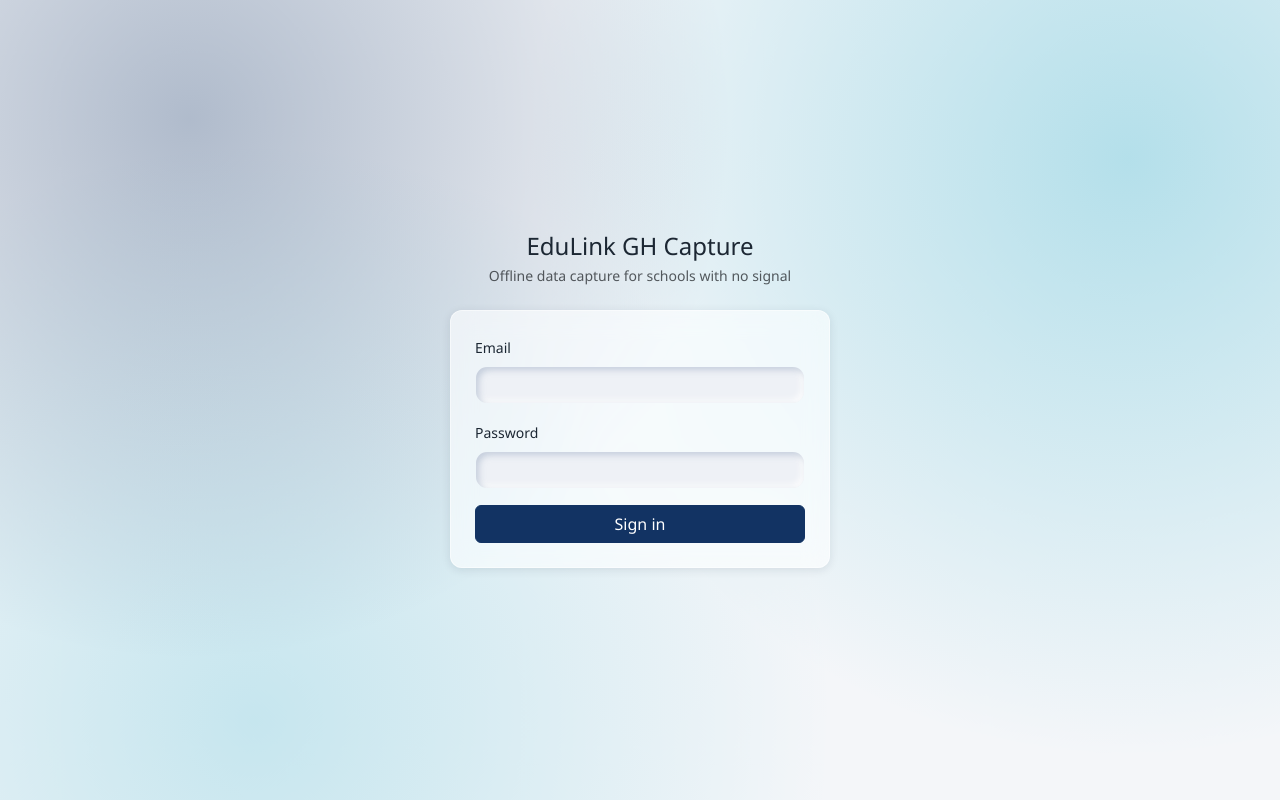
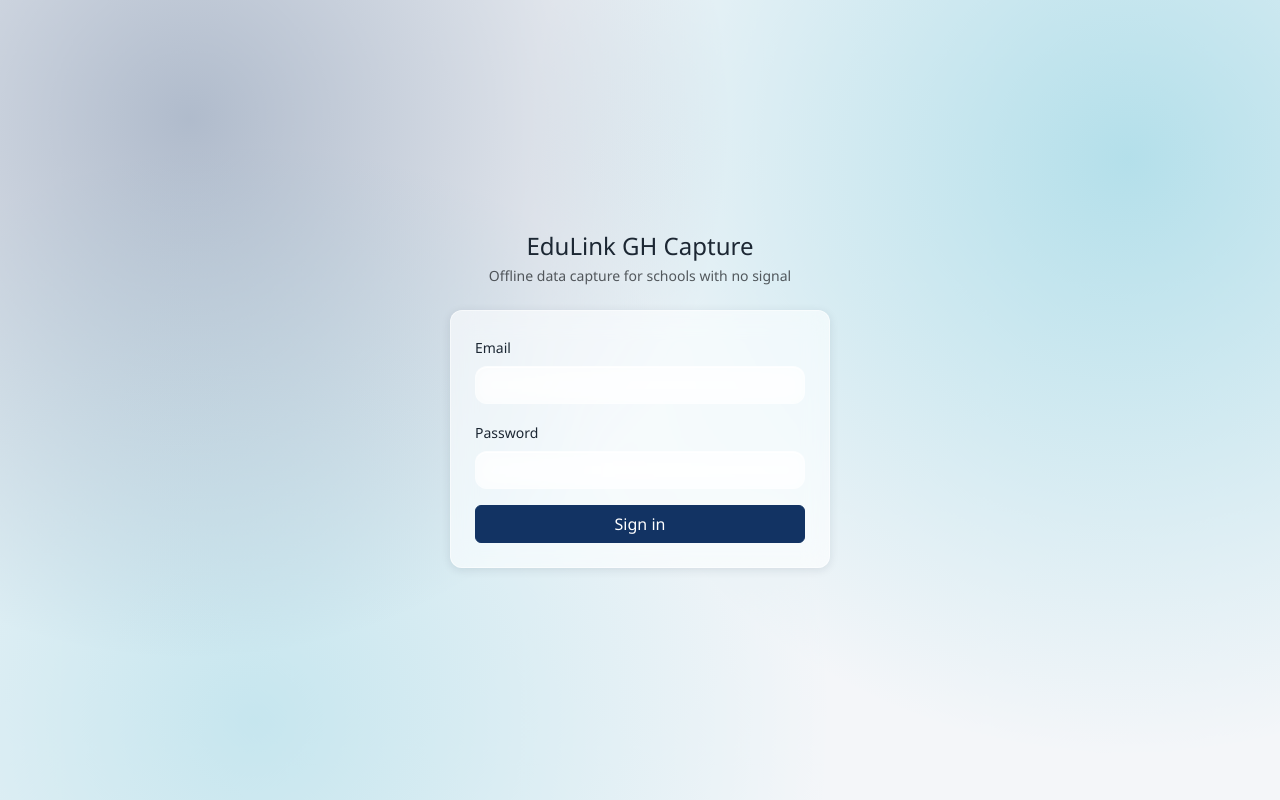
Before and after one commit to EmmaSerry/edulink-gh-capture, a React (Vite) app: page /login in a window 1280 px wide. Built offline with nearby package versions, Linux system fonts and the light colour scheme; no server answers.

Commit message:
Liquid Glass Fix

```diff
--- a/index.html
+++ b/index.html
@@ -9,6 +9,16 @@
       name="description"
       content="EduLink GH Capture - offline data capture for schools with no signal, syncing to EduLink GH once online."
     />
+
+    <!-- iOS ignores the web manifest's icons/display settings for "Add
+         to Home Screen" - it needs these explicit tags instead, or the
+         home-screen icon falls back to a screenshot of the page and the
+         app opens inside Safari's chrome instead of full-screen. -->
+    <link rel="apple-touch-icon" href="/icons/icon-192.png" />
+    <meta name="apple-mobile-web-app-capable" content="yes" />
+    <meta name="apple-mobile-web-app-status-bar-style" content="black-translucent" />
+    <meta name="apple-mobile-web-app-title" content="EduLink Capture" />
+
     <title>EduLink GH Capture</title>
   </head>
   <body>
--- a/src/styles/capture.css
+++ b/src/styles/capture.css
@@ -23,11 +23,12 @@
   --actrs-glass: rgba(255, 255, 255, 0.62);
   --actrs-glass-border: rgba(255, 255, 255, 0.5);
 
-  /* Neomorphism tokens - see theme.css. Used only by .form-control /
-     .form-select, never by the assessment/skill entry grid cells. */
-  --actrs-neo-base: #eef1f6;
-  --actrs-neo-shadow-dark: rgba(163, 177, 198, 0.55);
-  --actrs-neo-shadow-light: rgba(255, 255, 255, 0.85);
+  /* Liquid-glass input tokens - see theme.css. Used only by
+     .form-control / .form-select, never by the assessment/skill entry
+     grid cells. */
+  --actrs-input-glass: rgba(255, 255, 255, 0.55);
+  --actrs-input-border: rgba(255, 255, 255, 0.65);
+  --actrs-input-highlight: rgba(255, 255, 255, 0.9);
 
   --bs-primary: var(--actrs-navy);
   --bs-body-font-family: var(--actrs-font);
@@ -88,9 +89,9 @@ body::before {
   --actrs-surface: #161d29;
   --actrs-glass: rgba(22, 29, 41, 0.58);
   --actrs-glass-border: rgba(255, 255, 255, 0.08);
-  --actrs-neo-base: #1a212e;
-  --actrs-neo-shadow-dark: rgba(0, 0, 0, 0.5);
-  --actrs-neo-shadow-light: rgba(255, 255, 255, 0.045);
+  --actrs-input-glass: rgba(22, 29, 41, 0.5);
+  --actrs-input-border: rgba(255, 255, 255, 0.12);
+  --actrs-input-highlight: rgba(255, 255, 255, 0.1);
 }
 
 [data-bs-theme="dark"] .text-primary,
@@ -160,25 +161,27 @@ body {
   color: var(--actrs-navy) !important;
 }
 
-/* Neomorphic form inputs - matches the cloud dashboard's theme.css.
+/* Liquid-glass form inputs - matches the cloud dashboard's theme.css.
    Kept off the assessment/skill entry grid cells (those use their own
    plain, borderless class), same reasoning as theme.css. */
 .form-control,
 .form-select {
-  background-color: var(--actrs-neo-base);
-  border: 1px solid transparent;
+  background-color: var(--actrs-input-glass);
+  backdrop-filter: blur(8px) saturate(140%);
+  -webkit-backdrop-filter: blur(8px) saturate(140%);
+  border: 1px solid var(--actrs-input-border);
   border-radius: var(--actrs-radius);
   color: var(--actrs-text);
-  box-shadow: inset 3px 3px 6px var(--actrs-neo-shadow-dark), inset -3px -3px 6px var(--actrs-neo-shadow-light);
-  transition: box-shadow 0.15s ease;
+  box-shadow: inset 0 1px 0 var(--actrs-input-highlight);
+  transition: box-shadow 0.15s ease, border-color 0.15s ease, background-color 0.15s ease;
 }
 
 .form-control:focus,
 .form-select:focus {
-  background-color: var(--actrs-neo-base);
+  background-color: var(--actrs-input-glass);
   color: var(--actrs-text);
-  box-shadow: inset 2px 2px 4px var(--actrs-neo-shadow-dark), inset -2px -2px 4px var(--actrs-neo-shadow-light),
-    0 0 0 3px rgba(14, 165, 196, 0.25);
+  border-color: var(--actrs-seablue);
+  box-shadow: inset 0 1px 0 var(--actrs-input-highlight), 0 0 0 3px rgba(14, 165, 196, 0.25);
 }
 
 .form-control::placeholder {
```
